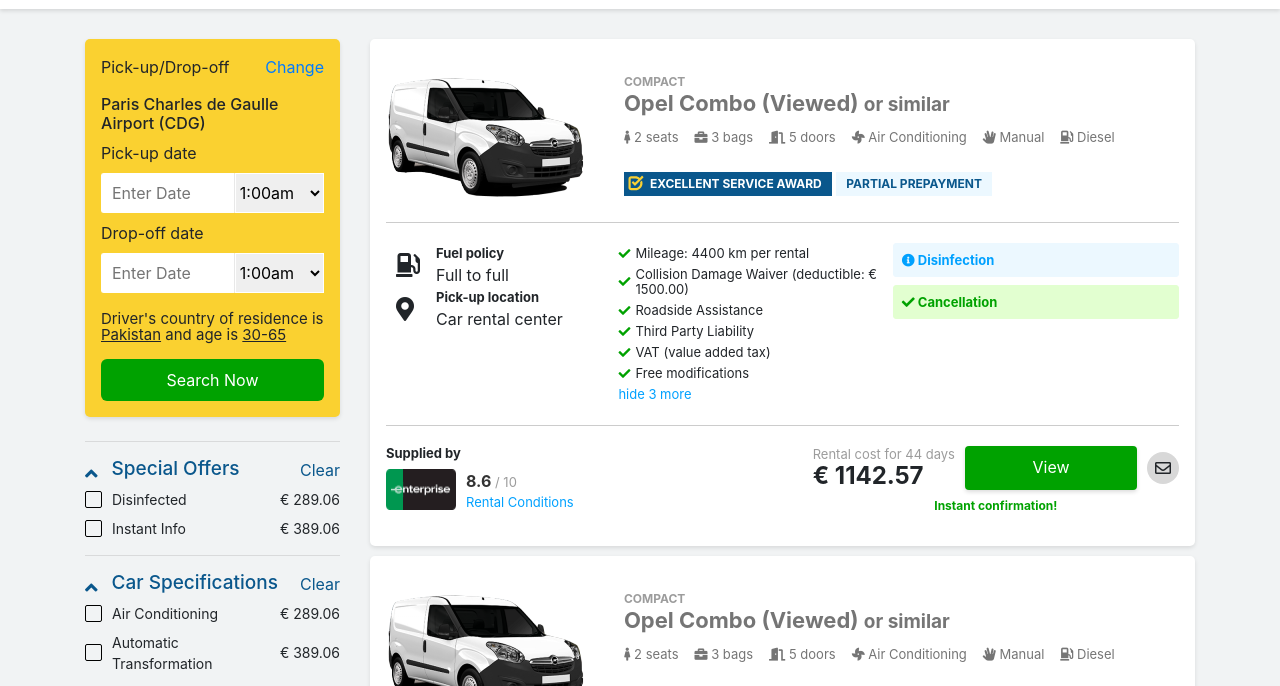
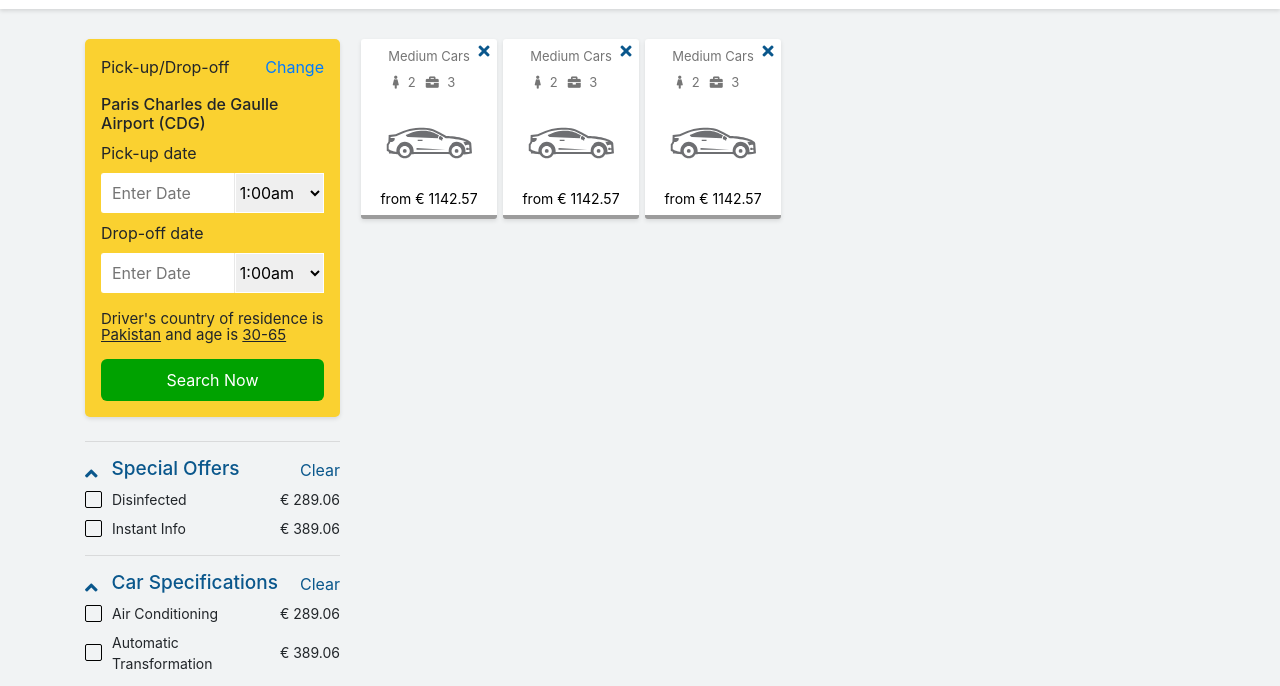
Before and after one commit to sunainaasif/car-rental, a plain HTML site: page index.html in a window 1280 px wide. Shown: the part 51-737 px from the top of the page. Drawn offline with nearby package versions, Linux system fonts and the light colour scheme.

Commit message:
Filter car card

```diff
--- a/index.html
+++ b/index.html
@@ -19,9 +19,14 @@
     <header class="text-center header">
         <h1>Header</h1>
     </header>
+
     <div class="main-content">
+
+
         <div class="container">
+
             <div class="row">
+
                 <div class="col-md-3">
                     <div class="search-form">
                         <form action="">
@@ -203,7 +208,79 @@
 
                     </div>
                 </div>
+
+                <div class="filter-product-card">
+                    <div>
+                     <div class="car-type">Medium Cars</div>
+
+                     <div class="car-details">
+                         <div class="car-details-text">
+                             <i class="fas fa-female"></i>
+                             2</div>
+                             <div class="car-details-text"><i class="fas fa-briefcase"></i> 3</div>
+                     </div>
+                    </div>
+
+                     <div class="car-image">
+
+                     </div>
+
+                     <div class="car-price">
+                         from € 1142.57
+                     </div>
+                     <div class="car-close">
+                         <i class="fas fa-times"></i>
+                     </div>
+                 </div>
+                 <div class="filter-product-card">
+                     <div>
+                      <div class="car-type">Medium Cars</div>
+
+                      <div class="car-details">
+                          <div class="car-details-text">
+                              <i class="fas fa-female"></i>
+                              2</div>
+                              <div class="car-details-text"><i class="fas fa-briefcase"></i> 3</div>
+                      </div>
+                     </div>
+
+                      <div class="car-image">
+
+                      </div>
+
+                      <div class="car-price">
+                          from € 1142.57
+                      </div>
+                      <div class="car-close">
+                          <i class="fas fa-times"></i>
+                      </div>
+                  </div>
+                  <div class="filter-product-card">
+                     <div>
+                      <div class="car-type">Medium Cars</div>
+
+                      <div class="car-details">
+                          <div class="car-details-text">
+                              <i class="fas fa-female"></i>
+                              2</div>
+                              <div class="car-details-text"><i class="fas fa-briefcase"></i> 3</div>
+                      </div>
+                     </div>
+
+                      <div class="car-image">
+
+                      </div>
+
+                      <div class="car-price">
+                          from € 1142.57
+                      </div>
+                      <div class="car-close">
+                          <i class="fas fa-times"></i>
+                      </div>
+                  </div>
+
                 <div class="col-md-9">
+
                     <div class="product-card">
                        <div class="product-card-upper">
                         <div class="product-image">
@@ -355,7 +432,7 @@
 
                                <div class="product-view-button-section">
                                  <a class="product-view-button" href="#">
-                                     View
+                                     Book now
                                  </a>
 
                                </div>
@@ -716,7 +793,7 @@
     </div>
 
 
-
+    <script src="https://cdnjs.cloudflare.com/ajax/libs/slick-carousel/1.8.1/slick.min.js" integrity="sha512-XtmMtDEcNz2j7ekrtHvOVR4iwwaD6o/FUJe6+Zq+HgcCsk3kj4uSQQR8weQ2QVj1o0Pk6PwYLohm206ZzNfubg==" crossorigin="anonymous"></script>
     <script>
         var dateToday = new Date();
         $( function() {
--- a/style.css
+++ b/style.css
@@ -499,3 +499,90 @@
 .filter-head span {
   color: #0a578c;
 }
+
+.filter-product-card {
+  position: relative;
+  width: 136px;
+  padding: 8px;
+  margin-left: 6px;
+  margin-bottom: 8px;
+  background: #fff;
+  box-shadow: 0 2px 4px 0 rgb(0 0 0 / 10%);
+  border-radius: 3px;
+  text-align: center;
+  display: block;
+  cursor: pointer;
+  float: left;
+  height: 100%;
+  border-bottom: 4px solid #9c9c9c;
+  height: 180px;
+  display: flex;
+  flex-direction: column;
+  justify-content: space-between;
+}
+
+.filter-product-card .car-type {
+  margin-top: 2px;
+  color: #757575;
+  font-size: 13px;
+  line-height: 15px;
+  margin-bottom: 10px;
+}
+.filter-product-card .car-details {
+  display: flex;
+  justify-content: center;
+}
+
+.filter-product-card .car-details-text {
+  position: relative;
+
+  margin: 0 5px 5px 0;
+
+  color: #757575;
+
+  font-size: 13px;
+  line-height: 16px;
+
+  word-wrap: break-word;
+  vertical-align: top;
+  margin-right: 10px;
+}
+
+.filter-product-card .car-details-text i {
+  margin-right: 5px;
+}
+
+.filter-product-card .car-image {
+  display: inline-block;
+  vertical-align: middle;
+  width: 120px;
+  height: 60px;
+}
+
+.filter-product-card .car-image::before {
+  content: "";
+  display: block;
+  width: 120px;
+  height: 60px;
+  background: url(/images/car-groups-v2.svg) no-repeat 0 0;
+  background-size: 960px 60px;
+  background-position: -120px 0;
+}
+
+.filter-product-card .car-price {
+  padding: 0 4px;
+  color: #000;
+  font-size: 14px;
+  line-height: 16px;
+}
+
+.filter-product-card .car-close {
+  position: absolute;
+  top: 0;
+  right: 0;
+  /* display: none; */
+  display: block;
+  width: 26px;
+  height: 26px;
+  color: #0a578c;
+}
```
Also changed, not shown: images/car-groups-v2.svg (added). Lines whose indentation alone changed are shown as unchanged.
